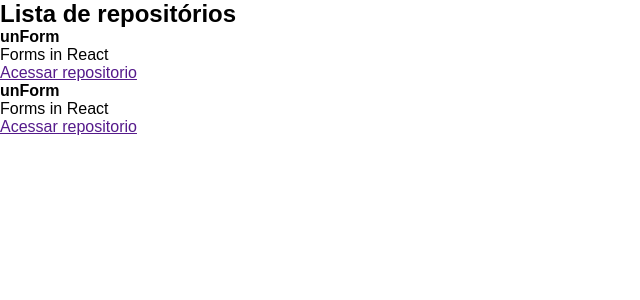
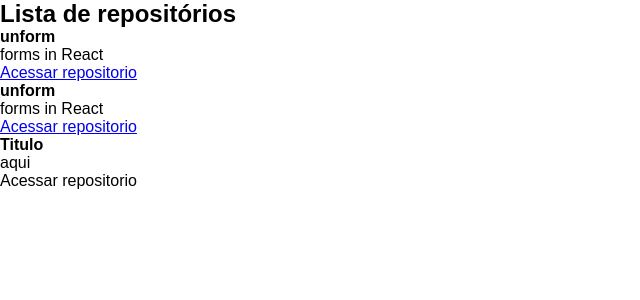
Before and after one commit to grynhas/github-explorer, a React app: page / in a window 1280 px wide. Shown: the top 300 px of the page, without its empty margins (0-640 px from the left). Built offline with nearby package versions, Linux system fonts and the light colour scheme.

Commit message:
componente item para aprender sobre props

```diff
--- /dev/null
+++ b/src/components/RepositoryItem.jsx
@@ -0,0 +1,12 @@
+export function RepositoryItem (props) {
+  return (
+    <li>
+      <strong>{props.repository?.name ?? 'Titulo'}</strong>
+      <p>{props.repository?.description ?? 'aqui'}</p>
+
+      <a href={props.repository?.description }>
+        Acessar repositorio
+      </a>
+    </li>
+  )
+}
--- a/src/components/RepositoryList.jsx
+++ b/src/components/RepositoryList.jsx
@@ -1,25 +1,20 @@
+import { RepositoryItem } from "./RepositoryItem";
+
+const repository = {
+  name: 'unform',
+  description: 'forms in React',
+  link: 'https://github.com/unform/unform'
+}
+
 export function RepositoryList() {
   return (
     <section className="repository-list" >
       <h1>Lista de repositórios</h1>
 
       <ul>
-        <li>
-          <strong>unForm</strong>
-          <p>Forms in React</p>
-
-          <a href="">
-            Acessar repositorio
-          </a>
-        </li>
-        <li>
-          <strong>unForm</strong>
-          <p>Forms in React</p>
-
-          <a href="">
-            Acessar repositorio
-          </a>
-        </li>
+        <RepositoryItem repository={repository} />
+        <RepositoryItem repository={repository} />
+        <RepositoryItem />
       </ul>
     </section>
   )
```
